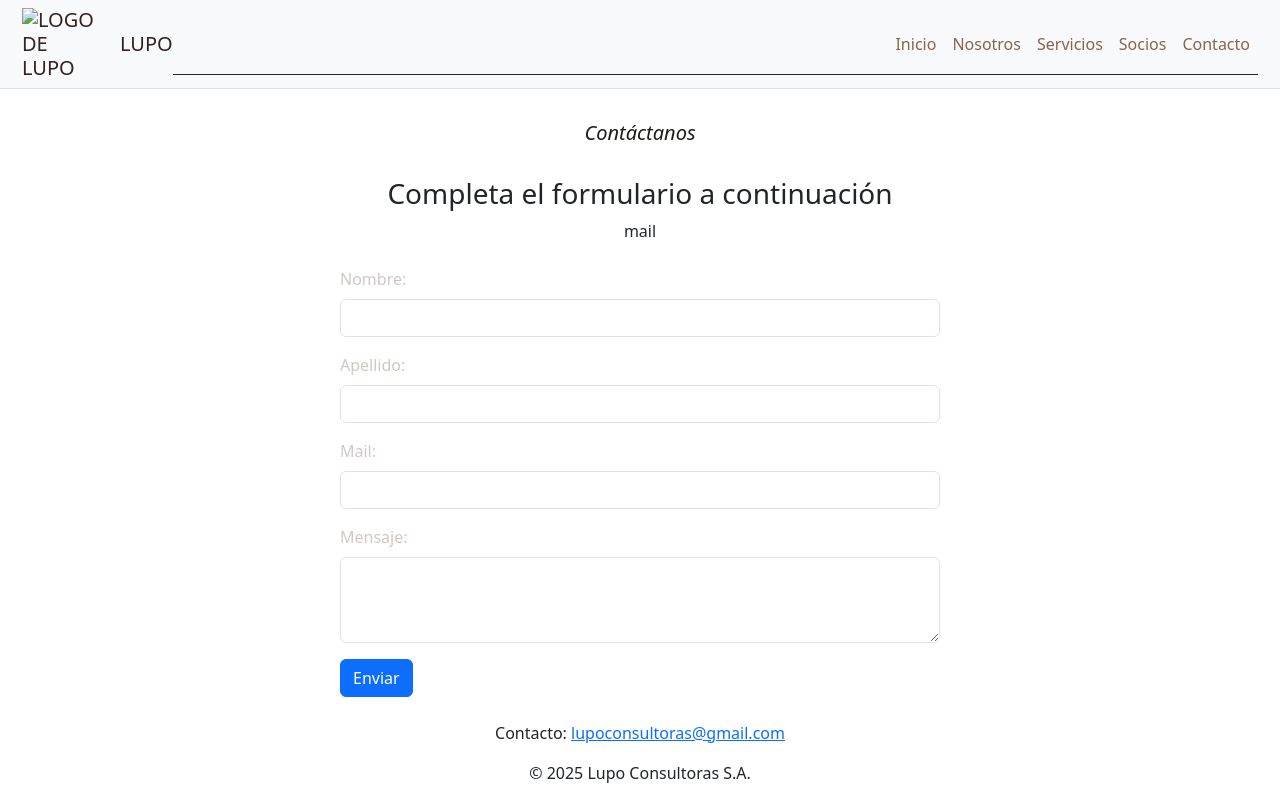
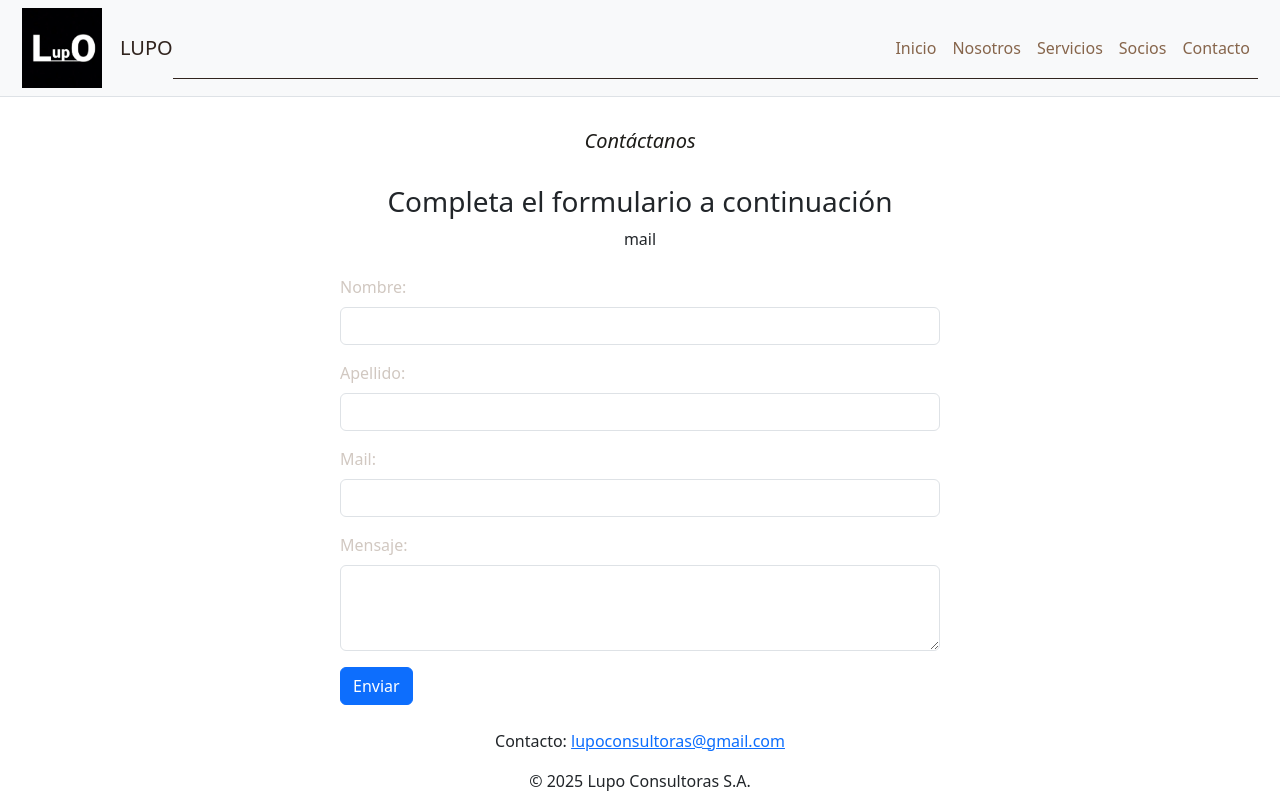
Before and after one commit to Cecipom/lupo, a website: page pages/contacto.html in a window 1280 px wide. Drawn offline with nearby package versions, Linux system fonts and the light colour scheme; the site is published under a folder, as on GitHub Pages, so addresses that start at the root find nothing.

Commit message:
correcion imagenes

```diff
--- a/pages/contacto.html
+++ b/pages/contacto.html
@@ -11,7 +11,7 @@
   <header class="site-header bg-light border-bottom py-2">
     <div class="container-fluid d-flex align-items-center justify-content-between">
       <h1 class="d-flex align-items-center m-0">
-        <img src="/imagenes/Lupo.jpg" alt="Logo de Lupo" style="width: 80px;" />
+        <img src="../imagenes/Lupo.jpg" alt="Logo de Lupo" style="width: 80px;" />
         <span class="ms-2">Lupo</span>
       </h1>
       <nav class="navbar navbar-expand-lg flex-grow-1">
```
Also changed, not shown: index.html (+1 -1 lines), pages/nosotras.html (+1 -1 lines).
